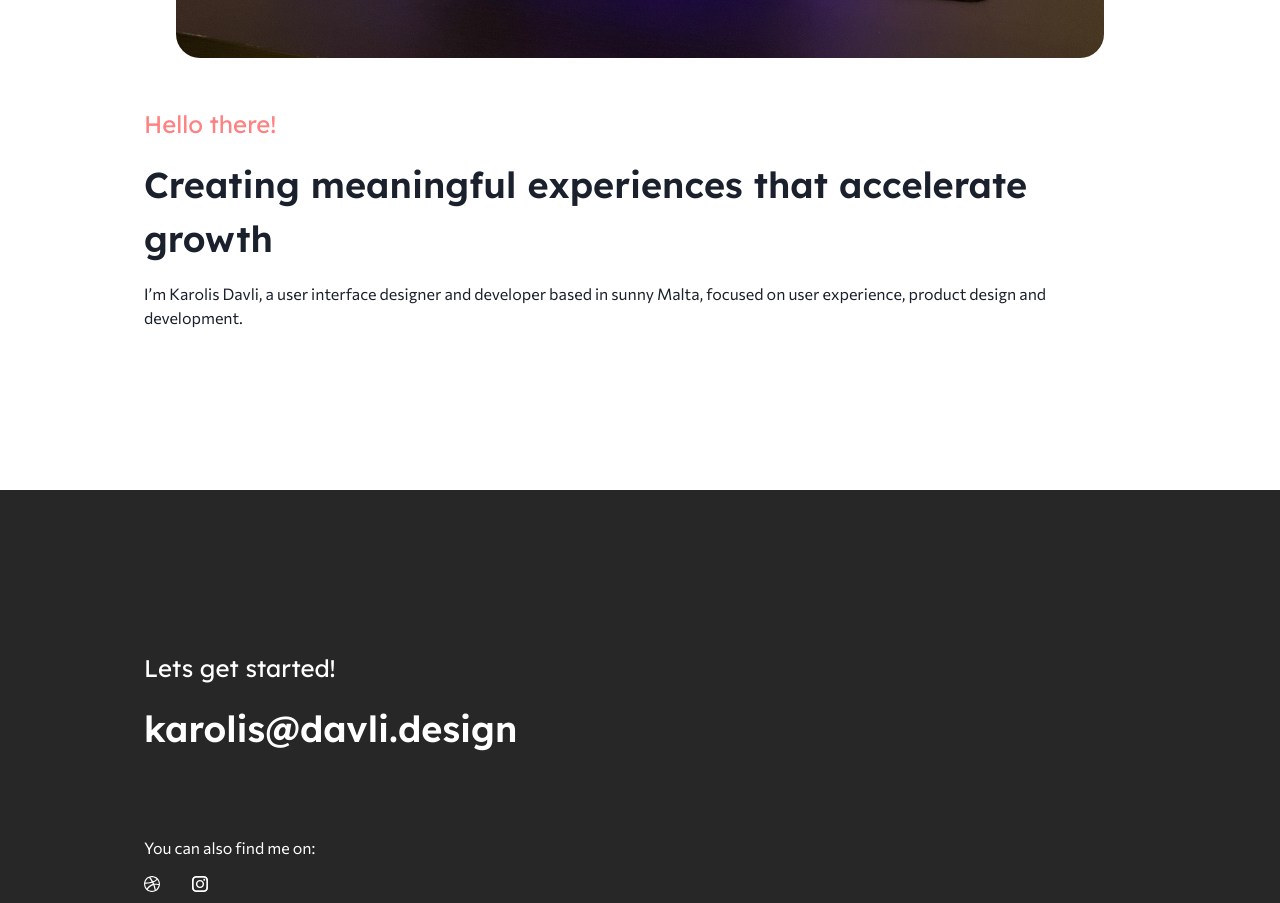
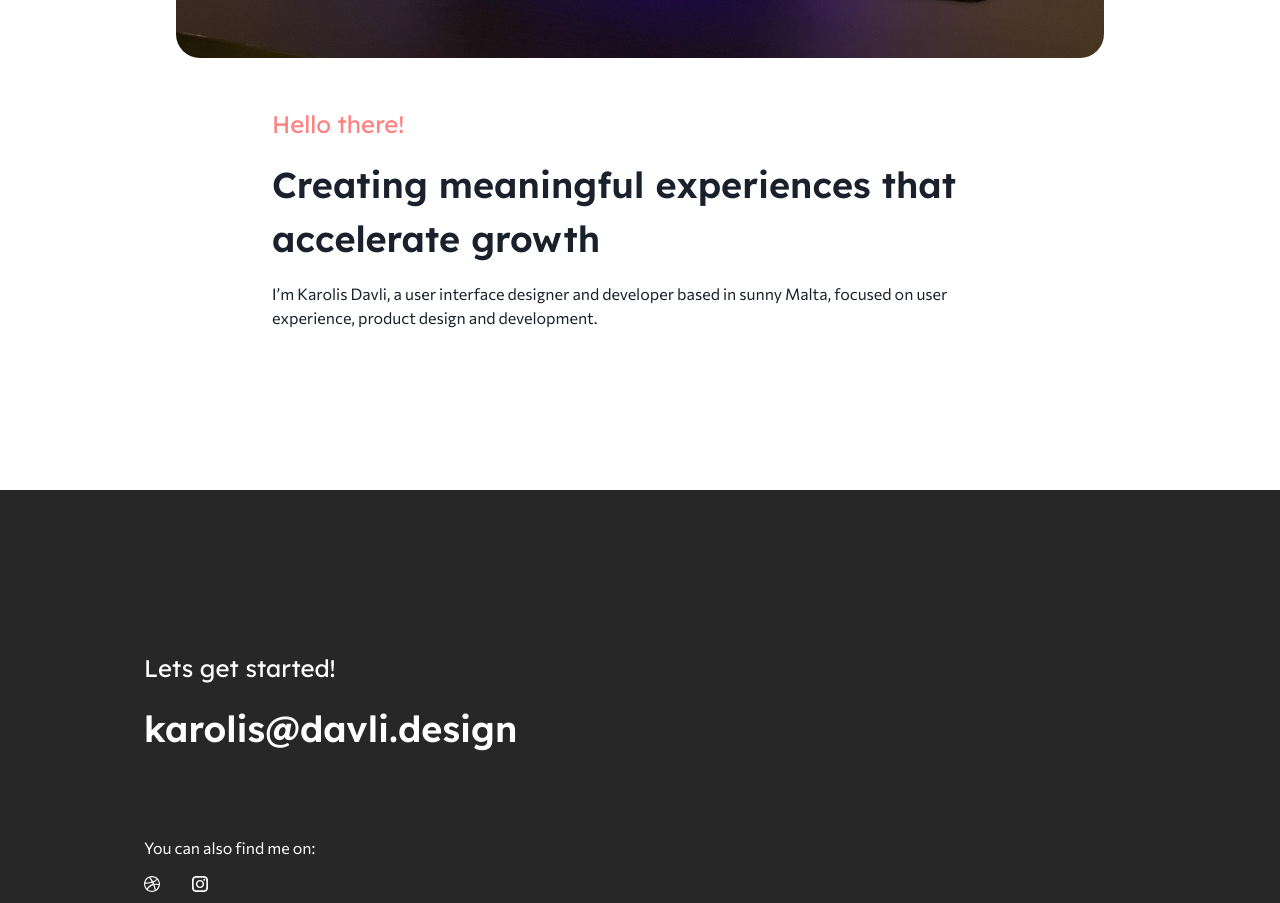
Before and after one commit to KarolisDavli/davli, a Next.js app: page /about in a window 1280 px wide. Shown: the part 926-1829 px from the top of the page. Built offline with nearby package versions, Linux system fonts and the light colour scheme.

Commit message:
about page width

```diff
--- a/pages/about.tsx
+++ b/pages/about.tsx
@@ -21,7 +21,7 @@ export default function Abount() {
       </Container>
 
       {/**Info */}
-      <Container maxW="container.lg">
+      <Container maxW="container.md">
         <Box display="flex" alignItems="center">
           <VStack spacing="16px" alignItems="right">
             <Box textStyle="h2">
```
